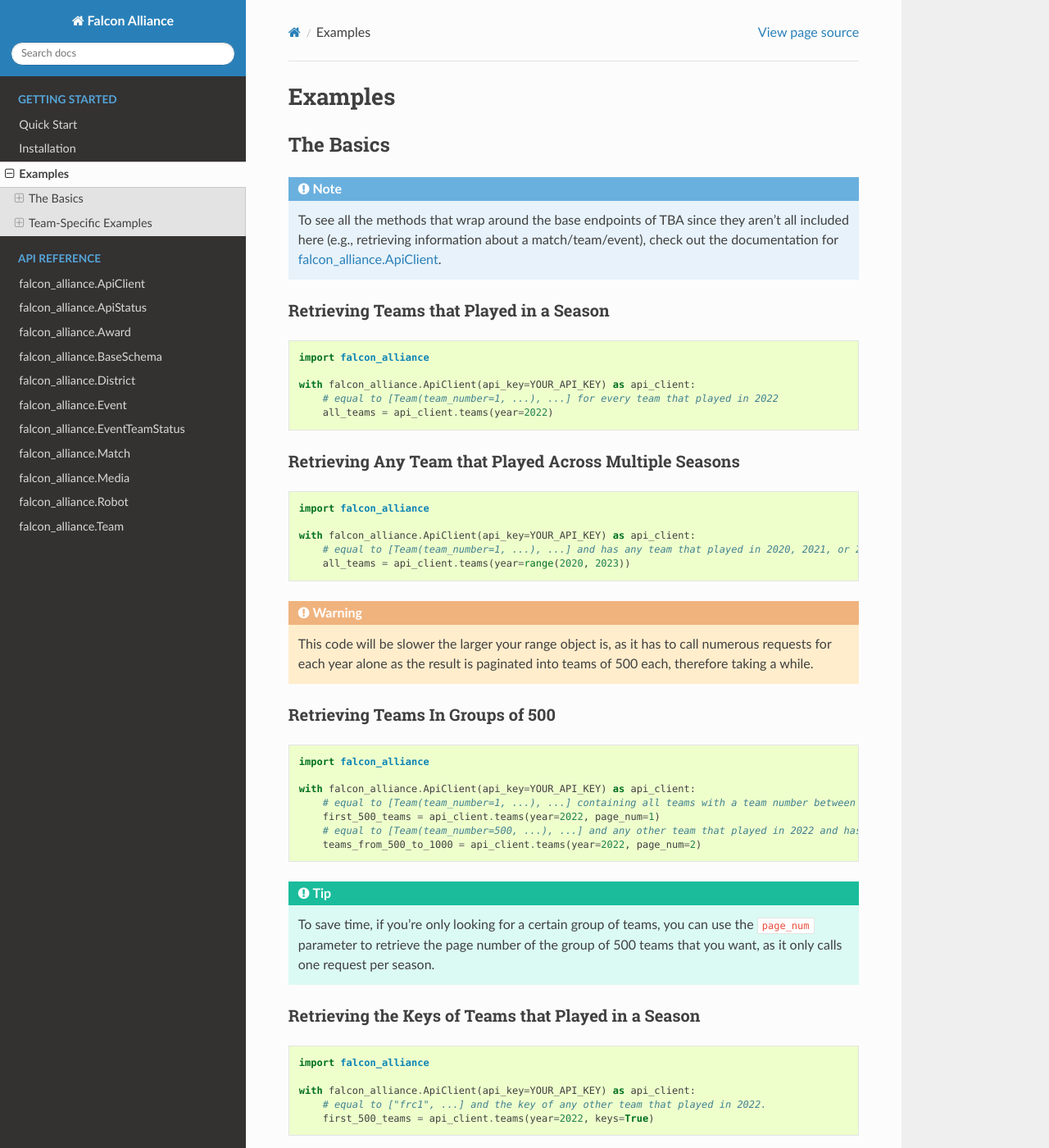
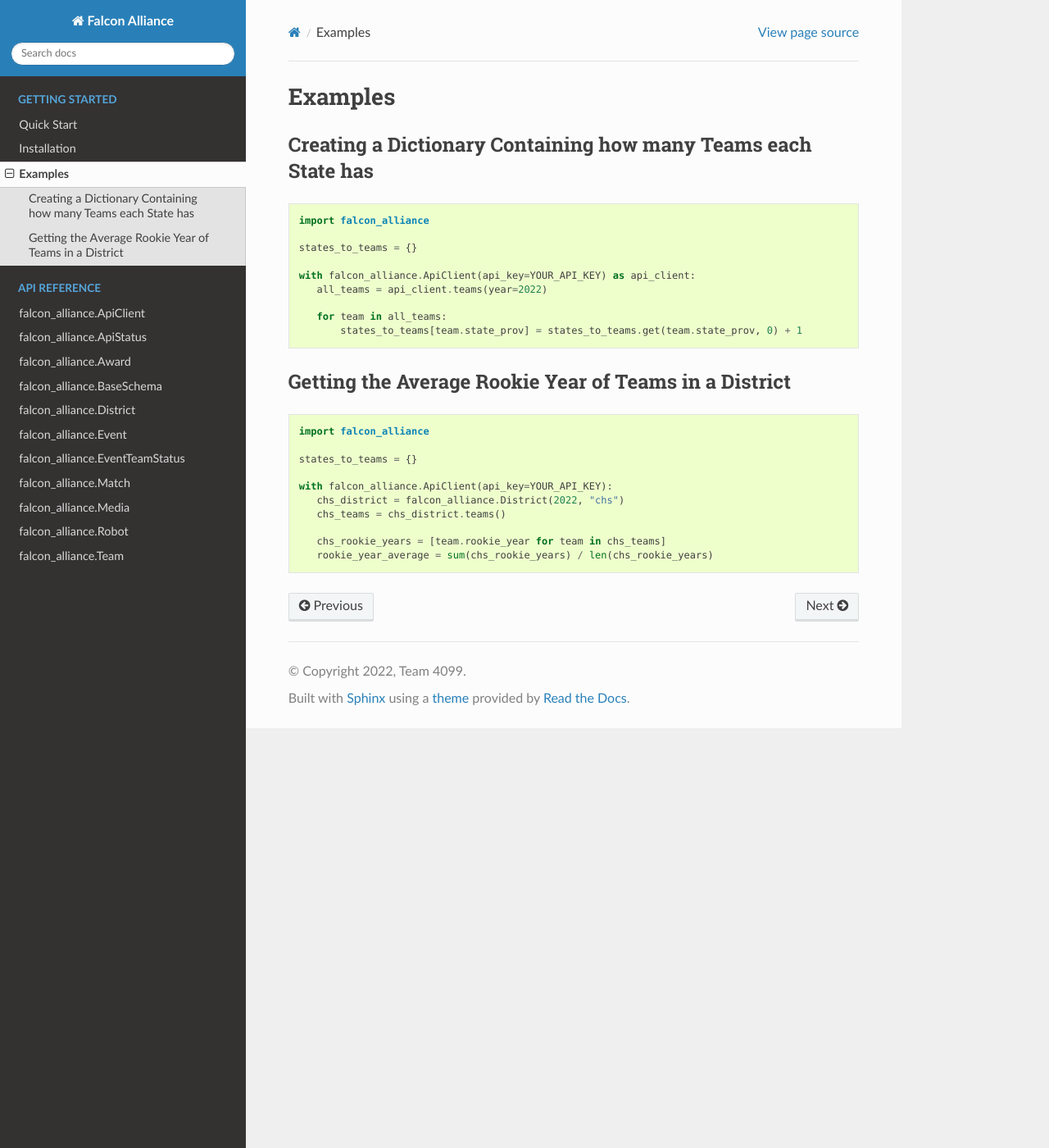
Before and after one commit to team4099/FalconAlliance, a Sphinx documentation site: the page built from docs/getting_started/examples.rst, in a window 1280 px wide and 1400 px high. Shown: the whole window at 82% size. Built offline with Sphinx 7.4.7 and the Read the Docs theme 2.0.0, drawn with Linux system fonts in a browser that asks for light colours; some of the changed text lies outside the part shown.

Commit message:
finish rookie year examle

```diff
--- a/docs/getting_started/examples.rst
+++ b/docs/getting_started/examples.rst
@@ -1,129 +1,33 @@
 Examples
 ========
 
-The Basics
-----------
-
-.. note::
-   To see all the methods that wrap around the base endpoints of TBA since they aren't all included here (e.g., retrieving information about a match/team/event), check out the documentation for :ref:`falcon_alliance.ApiClient`.
-
-Retrieving Teams that Played in a Season
-^^^^^^^^^^^^^^^^^^^^^^^^^^^^^^^^
+Creating a Dictionary Containing how many Teams each State has
+^^^^^^^^^^^^^^^^^^^^^^^^^^^^^^^^^^^^^^^^^^^^^^^^^^^^^^^^^^^^^^
 
 .. code-block:: python
 
    import falcon_alliance
 
+   states_to_teams = {}
+
    with falcon_alliance.ApiClient(api_key=YOUR_API_KEY) as api_client:
-       # equal to [Team(team_number=1, ...), ...] for every team that played in 2022
-       all_teams = api_client.teams(year=2022)
+      all_teams = api_client.teams(year=2022)
 
-Retrieving Any Team that Played Across Multiple Seasons
-^^^^^^^^^^^^^^^^^^^^^^^^^^^^^^^^^^^^^^^^^^^^^^^^^^^^^^^
+      for team in all_teams:
+          states_to_teams[team.state_prov] = states_to_teams.get(team.state_prov, 0) + 1
+
+Getting the Average Rookie Year of Teams in a District
+^^^^^^^^^^^^^^^^^^^^^^^^^^^^^^^^^^^^^^^^^^^^^^^^^^^^^^
 
 .. code-block:: python
 
    import falcon_alliance
 
-   with falcon_alliance.ApiClient(api_key=YOUR_API_KEY) as api_client:
-       # equal to [Team(team_number=1, ...), ...] and has any team that played in 2020, 2021, or 2022.
-       all_teams = api_client.teams(year=range(2020, 2023))
+   states_to_teams = {}
 
-.. warning::
-   This code will be slower the larger your range object is, as it has to call numerous requests for each year alone as the result is paginated into teams of 500 each, therefore taking a while.
+   with falcon_alliance.ApiClient(api_key=YOUR_API_KEY):
+      chs_district = falcon_alliance.District(2022, "chs")
+      chs_teams = chs_district.teams()
 
-Retrieving Teams In Groups of 500
-^^^^^^^^^^^^^^^^^^^^^^^^^^^^^^^^^
-
-.. code-block:: python
-
-   import falcon_alliance
-
-   with falcon_alliance.ApiClient(api_key=YOUR_API_KEY) as api_client:
-       # equal to [Team(team_number=1, ...), ...] containing all teams with a team number between 1 and 500 that played in 2022.
-       first_500_teams = api_client.teams(year=2022, page_num=1)
-       # equal to [Team(team_number=500, ...), ...] and any other team that played in 2022 and has a team number between 500 and 1000.
-       teams_from_500_to_1000 = api_client.teams(year=2022, page_num=2)
-.. tip::
-   To save time, if you're only looking for a certain group of teams, you can use the ``page_num`` parameter to retrieve the page number of the group of 500 teams that you want, as it only calls one request per season.
-
-Retrieving the Keys of Teams that Played in a Season
-^^^^^^^^^^^^^^^^^^^^^^^^^^^^^^^^^^^^^^^^^^^^^^^^^^^^
-
-.. code-block:: python
-
-   import falcon_alliance
-
-   with falcon_alliance.ApiClient(api_key=YOUR_API_KEY) as api_client:
-       # equal to ["frc1", ...] and the key of any other team that played in 2022.
-       first_500_teams = api_client.teams(year=2022, keys=True)
-
-Retrieving All Events in a Year
-^^^^^^^^^^^^^^^^^^^^^^^^^^^^^^^
-
-.. code-block:: python
-
-   import falcon_alliance
-
-   with falcon_alliance.ApiClient(api_key=YOUR_API_KEY) as api_client:
-       # equal to [Event(event_key="2022cmptx"), ...] containing Event objects for all events that occurred in 2022.
-       all_events = api_client.events(year=2022)
-
-Retrieving All Events Across Multiple Seasons
-^^^^^^^^^^^^^^^^^^^^^^^^^^^^^^^^^^^^^^^^^^^^^
-
-.. code-block:: python
-
-   import falcon_alliance
-
-   with falcon_alliance.ApiClient(api_key=YOUR_API_KEY) as api_client:
-       # equal to [Event(event_key="2017chcmp"), Event(event_key="2018chcmp"), ...] containing Event objects for all events in 2017 and 2018.
-       all_events = api_client.events(year=range(2017, 2019))
-Retrieving the Keys of the Events in a Season
-^^^^^^^^^^^^^^^^^^^^^^^^^^^^^^^^^^^^^^^^^^^^^
-
-.. code-block:: python
-
-   import falcon_alliance
-
-   with falcon_alliance.ApiClient(api_key=YOUR_API_KEY) as api_client:
-       # equal to ["2022cmptx", ...] and the key of any other event in 2022.
-       first_500_teams = api_client.events(year=2022, keys=True)
-
-Retrieve All Districts Present in a Season
-^^^^^^^^^^^^^^^^^^^^^^^^^^^^^^^^^^^^^^^^^^
-
-.. code-block:: python
-
-   import falcon_alliance
-
-   with falcon_alliance.ApiClient(api_key=YOUR_API_KEY) as api_client:
-       # equal to [District(key="2022chs", ...), ...] containing all districts that were present in 2022.
-       all_district = api_client.districts(year=2022)
-
-Team-Specific Examples
-----------------------
-
-Retrieve the Events a Team Played in a Certain Year
-^^^^^^^^^^^^^^^^^^^^^^^^^^^^^^^^^^^^^^^^^^^^^^^^^^^
-
-.. code-block:: python
-
-   import falcon_alliance
-
-   with falcon_alliance.ApiClient(api_key=YOUR_API_KEY) as api_client:
-       # equal to [Event(key="2022cmptx", ...), ...] containing all events Team 4099 played in during 2022.
-       team4099 = falcon_alliance.Team(4099)
-       team4099_events = team4099.events(year=2022)
-
-Retrieve the Keys of the Events a Team Played in a Certain Year
-^^^^^^^^^^^^^^^^^^^^^^^^^^^^^^^^^^^^^^^^^^^^^^^^^^^
-
-.. code-block:: python
-
-   import falcon_alliance
-
-   with falcon_alliance.ApiClient(api_key=YOUR_API_KEY) as api_client:
-       # equal to ["2022cmptx", "2022chcmp", ...] containing the keys of all events Team 4099 played in 2022.
-       team4099 = falcon_alliance.Team(4099)
-       team4099_events = team4099.events(year=2022, keys=True)
+      chs_rookie_years = [team.rookie_year for team in chs_teams]
+      rookie_year_average = sum(chs_rookie_years) / len(chs_rookie_years)
```
